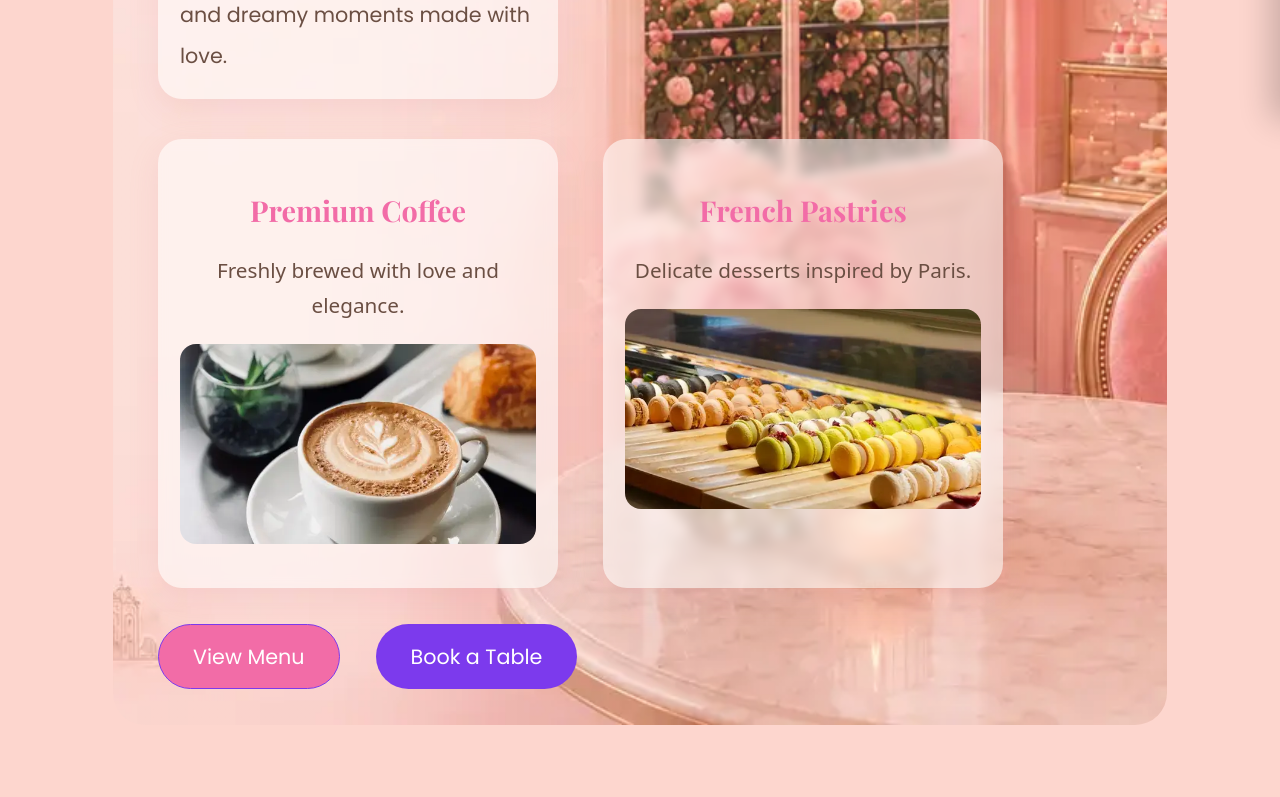
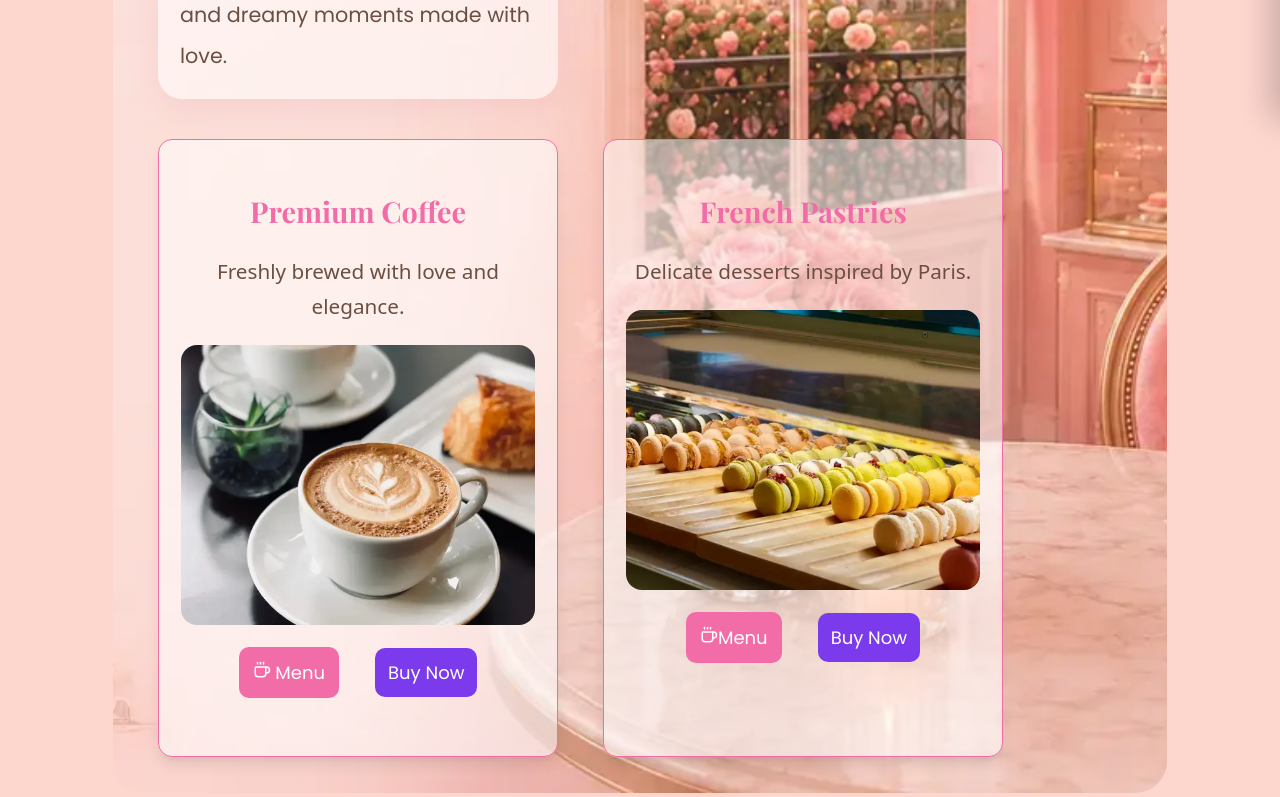
Before and after one commit to KunnikarB/kaes-cafe, a React (Vite) app: page / in a window 1280 px wide. Shown: the part 680-1477 px from the top of the page. Built offline with nearby package versions, Linux system fonts and the light colour scheme.

Commit message:
Update Hero Cards

```diff
--- a/src/components/Hero.jsx
+++ b/src/components/Hero.jsx
@@ -3,6 +3,7 @@ import '../styles/Hero.css';
 import coffeeImg from '../assets/coffee.webp';
 import miniCakeImg from '../assets/mini.webp';
 import heroImg from '../assets/bgImg.webp';
+import { Coffee } from 'lucide-react';
 
 const Hero = () => {
   return (
@@ -34,24 +35,41 @@ const Hero = () => {
               <h3>Premium Coffee</h3>{' '}
               <p>Freshly brewed with love and elegance.</p>{' '}
               <img src={coffeeImg} alt="Premium Coffee" />{' '}
+              <div className="buttons">
+                {' '}
+                <Link to="/menu">
+                  {' '}
+                  <button className="primary-btn">
+                    <Coffee size={18} /> Menu
+                  </button>{' '}
+                </Link>{' '}
+                <Link to="/contact">
+                  {' '}
+                  <button className="secondary-btn">Buy Now</button>{' '}
+                </Link>{' '}
+              </div>{' '}
             </div>{' '}
             <div className="feature-card">
               {' '}
               <h3>French Pastries</h3>{' '}
               <p>Delicate desserts inspired by Paris.</p>{' '}
               <img src={miniCakeImg} alt="French Pastries" />{' '}
-            </div>{' '}
-          </div>{' '}
               <div className="buttons">
                 {' '}
                 <Link to="/menu">
                   {' '}
-              <button className="primary-btn">View Menu</button>{' '}
+                  <button className="primary-btn">
+                    {' '}
+                    <Coffee size={18} />
+                    Menu
+                  </button>{' '}
                 </Link>{' '}
                 <Link to="/contact">
                   {' '}
-              <button className="secondary-btn">Book a Table</button>{' '}
+                  <button className="secondary-btn">Buy Now</button>{' '}
                 </Link>{' '}
+              </div>{' '}
+            </div>{' '}
           </div>{' '}
         </div>{' '}
       </div>{' '}
--- a/src/index.css
+++ b/src/index.css
@@ -28,6 +28,7 @@
   --nav-hover: #7c3aed;
   --button-bg: #d6b8e0;
   --footer-text: #3e2c23;
+  --focus: orange;
   --accent: #7c3aed;
   --accent-bg: rgba(124, 58, 237, 0.1);
   --accent-border: rgba(124, 58, 237, 0.5);
--- a/src/styles/Hero.css
+++ b/src/styles/Hero.css
@@ -65,26 +65,85 @@
   transition: all 0.3s ease;
 }
 
+.features {
+  display: flex;
+  gap: 2.5rem;
+  flex-wrap: wrap;
+  margin-bottom: 2rem;
+}
+
+.feature-card {
+  max-width: 400px;
+  width: 100%;
+  border: 1px solid var(--text-pink);
+  backdrop-filter: blur(6px);
+  padding: 22px;
+  border-radius: 14px;
+  background: rgba(255, 255, 255, 0.55);
+  backdrop-filter: blur(1px);
+  box-shadow: var(--shadow);
+  overflow: hidden;
+  transition: transform 0.2s ease, box-shadow 0.2s ease;
+}
+
+.feature-card h3 {
+  color: var(--text-pink);
+  margin-bottom: 12px;
+  font-family: 'Playfair Display', serif;
+  font-size: 1.6rem;
+  text-align: center;
+}
+
+.feature-card p {
+  color: var(--text-brown);
+  font-size: 1.15rem;
+  line-height: 1.7;
+  text-align: center;
+}
+
+.feature-card:hover {
+  box-shadow: 0 14px 30px rgba(230, 0, 122, 0.18);
+  transform: translateY(-6px);
+}
+
+.feature-card:focus-visible {
+  outline: 2px solid var(--text-pink);
+  outline-offset: 2px;
+}
+.feature-card img {
+  width: 100%;
+  height: 280px;
+  object-fit: cover;
+  border-radius: 16px;
+  margin-bottom: 15px;
+}
+
+/* card focus for keyboard users */
+.feature-card:focus-within {
+  outline: 3px solid var(--focus);
+  outline-offset: 4px;
+}
+
 .buttons {
   display: flex;
+  justify-content: center;
+  align-items: center;
   gap: 2rem;
   margin-bottom: 2rem;
 }
 
 .primary-btn,
 .secondary-btn {
-  padding: 16px 34px;
-  border-radius: 50px;
-  border: none;
+  font-size: 1rem;
+  transition: 0.2s ease;
+  font-family: 'Poppins', sans-serif;
+  padding: 10px 12px;
+  border-radius: 10px;
+  border: 2px solid transparent;
   cursor: pointer;
-  font-size: 1.15rem;
-  transition: 0.3s ease;
-  font-family: 'Poppins', sans-serif;
-
 }
 
 .primary-btn {
-  border: 1px solid var(--accent);
   background-color: var(--text-pink);
   color: #fff
 }
@@ -106,63 +165,15 @@
   transform: translateY(-3px);
 }
 
-.features {
-  display: flex;
-  gap: 2.5rem;
-  flex-wrap: wrap;
-  margin-bottom: 2rem;
-}
-
-.feature-card {
-  max-width: 400px;
-  width: 100%;
-  background: rgba(255, 255, 255, 0.55);
-  backdrop-filter: blur(6px);
-  padding: 22px;
-  border-radius: 24px;
-  box-shadow: 0 10px 30px rgba(215, 130, 150, 0.15);
-  transition: all 0.3s ease;
-}
-
-.feature-card h3 {
-  color: var(--text-pink);
-  margin-bottom: 12px;
-  font-family: 'Playfair Display', serif;
-  font-size: 1.6rem;
-  text-align: center;
-}
-
-.feature-card p {
-  color: var(--text-brown);
-  font-size: 1.15rem;
-  line-height: 1.7;
-  text-align: center;
-}
-.feature-card:hover {
-  box-shadow: 0 15px 40px rgba(215, 130, 150, 0.25);
-  transform: translateY(-5px);
-}
-.feature-card:focus-visible {
-  outline: 2px solid var(--text-pink);
-  outline-offset: 2px;
-}
-.feature-card img {
-  width: 100%;
-  height: 200px;
-  object-fit: cover;
-  border-radius: 16px;
-  margin-bottom: 15px;
+/* Focus states (WCAG) */
+.primary-btn:focus-visible, .secondary-btn:focus-visible {
+  outline: 3px solid var(--focus);
+  outline-offset: 3px;
 }
 
 .mobile-hero-image {
   display: none;
 }
-
-/*
-.buttons,
-.features {
-  justify-content: center;
-} */
 
 /* Responsive */
 @media (max-width: 768px) {
@@ -195,7 +206,6 @@
     height: auto;
     border-radius: 28px;
     object-fit: cover;
-    /* box-shadow: 0 12px 30px rgba(0, 0, 0, 0.12); */
   }
 
   /* Remove left spacing */
--- a/src/styles/Nav.css
+++ b/src/styles/Nav.css
@@ -38,6 +38,7 @@
   display: flex;
   justify-content: space-between;
   align-items: center;
+  background: rgba(255, 255, 255, 0.55);
   backdrop-filter: blur(100px);
   border-radius: 999px;
   padding: 15px 30px;
```
Lines whose indentation alone changed are shown as unchanged.
